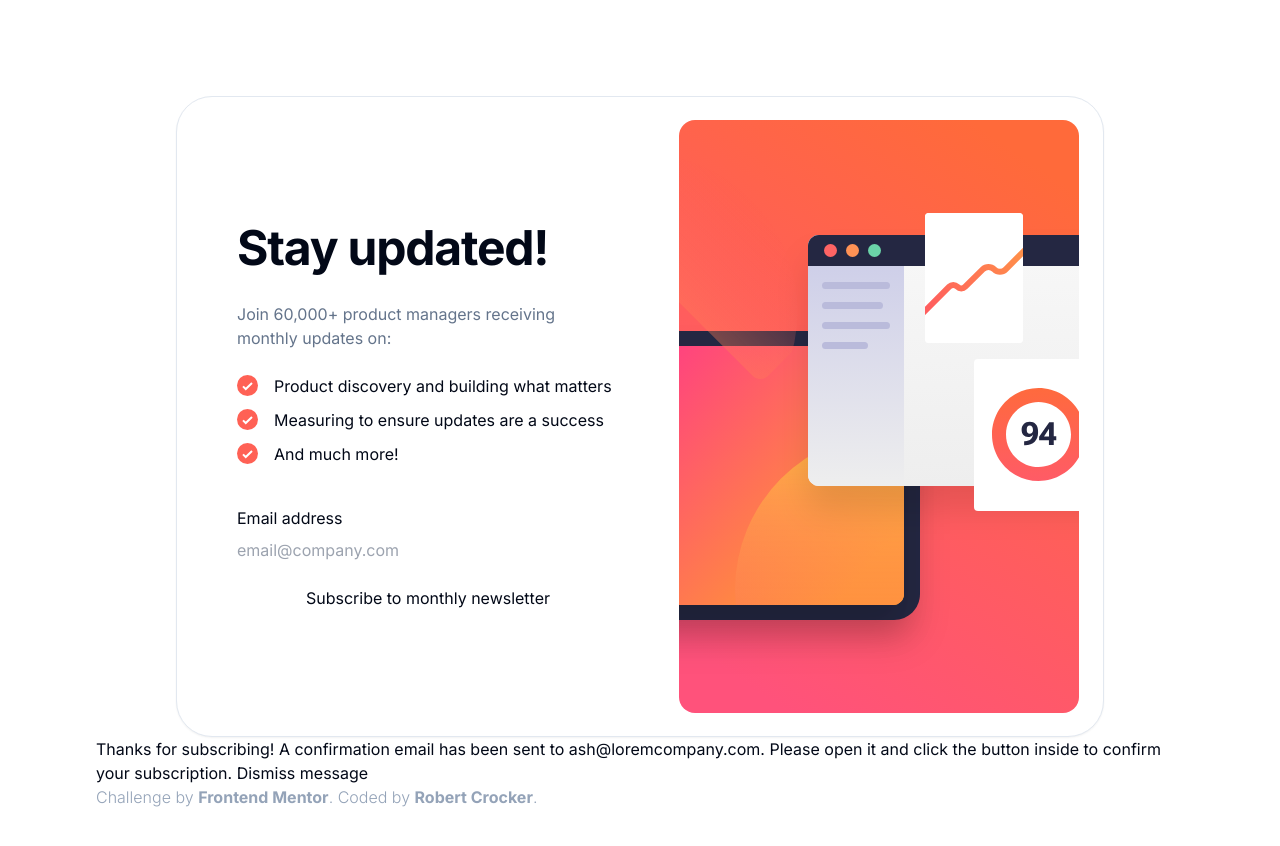
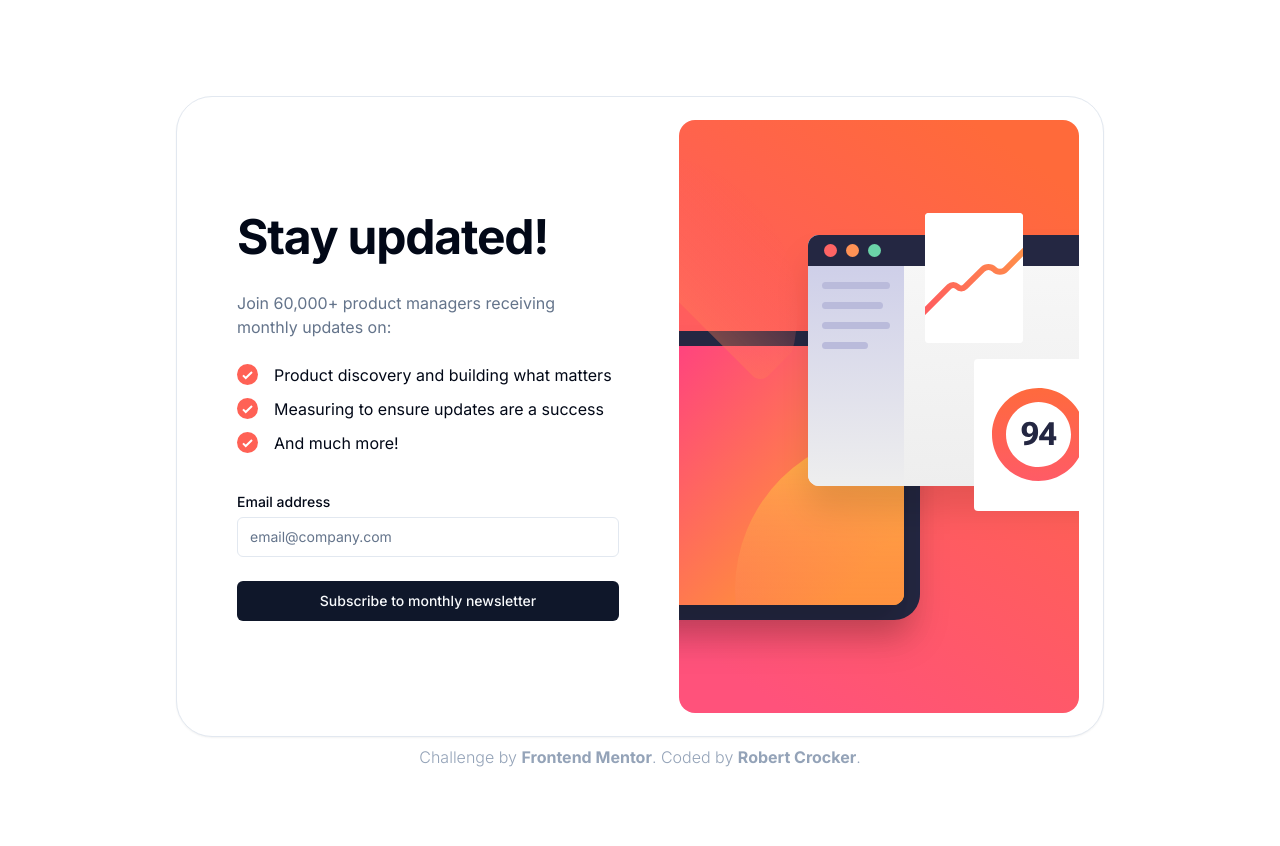
Before and after one commit to robcrock/newsletter-signup, a Next.js app: page / in a window 1280 px wide. Shown: the top 846 px of the page. Built offline with nearby package versions, Linux system fonts and the light colour scheme.

Commit message:
Added placeholder form components and state.

```diff
--- a/package.json
+++ b/package.json
@@ -9,6 +9,8 @@
     "lint": "next lint"
   },
   "dependencies": {
+    "@radix-ui/react-label": "^2.1.0",
+    "@radix-ui/react-slot": "^1.1.0",
     "class-variance-authority": "^0.7.0",
     "clsx": "^2.1.1",
     "lucide-react": "^0.396.0",
--- a/src/app/page.tsx
+++ b/src/app/page.tsx
@@ -1,3 +1,6 @@
+"use client";
+
+import { useState } from "react";
 import icon_list from "@/../public/images/icon-list.svg";
 import illustration_desktop from "@/../public/images/illustration-sign-up-desktop.svg";
 import Image from "next/image";
@@ -8,18 +11,30 @@
   CardHeader,
   CardTitle,
 } from "@/components/ui/card";
+import { Label } from "@/components/ui/label";
+import { Input } from "@/components/ui/input";
+import { Button } from "@/components/ui/button";
 
 import { Attribution } from "@/components/fem-attribution";
 
 export default function Home() {
+  const [isVisible, setIsVisible] = useState(true);
+
+  const handleSubmit = () => {
+    setIsVisible((prev) => !prev);
+  };
   return (
-    <main className="flex min-h-screen flex-col items-center justify-between p-24">
+    <main className="flex min-h-screen flex-col items-center justify-center gap-2 p-24">
       {/* card */}
       <Card className="flex h-[641px] w-[928px] items-center gap-6 rounded-[36px] p-6">
         {/* <!-- Sign-up form start --> */}
+        {isVisible && (
+          <>
             <section className="p-9">
               <CardHeader className="mb-6 flex flex-col gap-6 p-0">
-            <CardTitle className="text-5xl font-bold">Stay updated!</CardTitle>
+                <CardTitle className="text-5xl font-bold">
+                  Stay updated!
+                </CardTitle>
                 <CardDescription className="text-base">
                   Join 60,000+ product managers receiving monthly updates on:
                 </CardDescription>
@@ -39,18 +54,26 @@
                     And much more!
                   </li>
                 </ul>
-            <form className="flex flex-col gap-6" action="submit">
-              <div className="flex flex-col gap-2">
-                <label htmlFor="email">Email address</label>
-                <input type="text" placeholder="email@company.com" />
+                <form
+                  className="flex flex-col gap-6"
+                  action="submit"
+                  onSubmit={handleSubmit}
+                >
+                  <div className="grid w-full max-w-sm items-center gap-2">
+                    <Label htmlFor="email">Email address</Label>
+                    <Input type="email" placeholder="email@company.com" />
                   </div>
-              <button type="submit">Subscribe to monthly newsletter</button>
+
+                  <Button className="w-full" type="submit">
+                    Subscribe to monthly newsletter
+                  </Button>
                 </form>
               </CardContent>
             </section>
             <Image src={illustration_desktop} alt={"Sign-up Illustration"} />
-      </Card>
-
+          </>
+        )}
+        {!isVisible && (
           <section>
             {/* <!-- Sign-up form end --> */}
             {/* <!-- Success message start --> */}
@@ -58,6 +81,9 @@
             ash@loremcompany.com. Please open it and click the button inside to
             confirm your subscription. Dismiss message
           </section>
+        )}
+      </Card>
+
       <Attribution
         name={"Robert Crocker"}
         link={"https://www.frontendmentor.io/profile/robcrock"}
--- a/src/components/fem-attribution.tsx
+++ b/src/components/fem-attribution.tsx
@@ -7,7 +7,7 @@
 
 export const Attribution = ({ name, link }: TProps) => {
   return (
-    <div className="attribution decoration-none w-full font-light text-slate-400">
+    <div className="attribution decoration-none w-content font-light text-slate-400">
       <span>Challenge by </span>
       <Link className="text-white" href={"https://www.frontendmentor.io/"}>
         <span className="font-bold text-slate-400">Frontend Mentor</span>
--- /dev/null
+++ b/src/components/ui/button.tsx
@@ -0,0 +1,56 @@
+import * as React from "react"
+import { Slot } from "@radix-ui/react-slot"
+import { cva, type VariantProps } from "class-variance-authority"
+
+import { cn } from "@/lib/utils"
+
+const buttonVariants = cva(
+  "inline-flex items-center justify-center whitespace-nowrap rounded-md text-sm font-medium ring-offset-background transition-colors focus-visible:outline-none focus-visible:ring-2 focus-visible:ring-ring focus-visible:ring-offset-2 disabled:pointer-events-none disabled:opacity-50",
+  {
+    variants: {
+      variant: {
+        default: "bg-primary text-primary-foreground hover:bg-primary/90",
+        destructive:
+          "bg-destructive text-destructive-foreground hover:bg-destructive/90",
+        outline:
+          "border border-input bg-background hover:bg-accent hover:text-accent-foreground",
+        secondary:
+          "bg-secondary text-secondary-foreground hover:bg-secondary/80",
+        ghost: "hover:bg-accent hover:text-accent-foreground",
+        link: "text-primary underline-offset-4 hover:underline",
+      },
+      size: {
+        default: "h-10 px-4 py-2",
+        sm: "h-9 rounded-md px-3",
+        lg: "h-11 rounded-md px-8",
+        icon: "h-10 w-10",
+      },
+    },
+    defaultVariants: {
+      variant: "default",
+      size: "default",
+    },
+  }
+)
+
+export interface ButtonProps
+  extends React.ButtonHTMLAttributes<HTMLButtonElement>,
+    VariantProps<typeof buttonVariants> {
+  asChild?: boolean
+}
+
+const Button = React.forwardRef<HTMLButtonElement, ButtonProps>(
+  ({ className, variant, size, asChild = false, ...props }, ref) => {
+    const Comp = asChild ? Slot : "button"
+    return (
+      <Comp
+        className={cn(buttonVariants({ variant, size, className }))}
+        ref={ref}
+        {...props}
+      />
+    )
+  }
+)
+Button.displayName = "Button"
+
+export { Button, buttonVariants }
--- /dev/null
+++ b/src/components/ui/input.tsx
@@ -0,0 +1,25 @@
+import * as React from "react"
+
+import { cn } from "@/lib/utils"
+
+export interface InputProps
+  extends React.InputHTMLAttributes<HTMLInputElement> {}
+
+const Input = React.forwardRef<HTMLInputElement, InputProps>(
+  ({ className, type, ...props }, ref) => {
+    return (
+      <input
+        type={type}
+        className={cn(
+          "flex h-10 w-full rounded-md border border-input bg-background px-3 py-2 text-sm ring-offset-background file:border-0 file:bg-transparent file:text-sm file:font-medium placeholder:text-muted-foreground focus-visible:outline-none focus-visible:ring-2 focus-visible:ring-ring focus-visible:ring-offset-2 disabled:cursor-not-allowed disabled:opacity-50",
+          className
+        )}
+        ref={ref}
+        {...props}
+      />
+    )
+  }
+)
+Input.displayName = "Input"
+
+export { Input }
--- /dev/null
+++ b/src/components/ui/label.tsx
@@ -0,0 +1,26 @@
+"use client"
+
+import * as React from "react"
+import * as LabelPrimitive from "@radix-ui/react-label"
+import { cva, type VariantProps } from "class-variance-authority"
+
+import { cn } from "@/lib/utils"
+
+const labelVariants = cva(
+  "text-sm font-medium leading-none peer-disabled:cursor-not-allowed peer-disabled:opacity-70"
+)
+
+const Label = React.forwardRef<
+  React.ElementRef<typeof LabelPrimitive.Root>,
+  React.ComponentPropsWithoutRef<typeof LabelPrimitive.Root> &
+    VariantProps<typeof labelVariants>
+>(({ className, ...props }, ref) => (
+  <LabelPrimitive.Root
+    ref={ref}
+    className={cn(labelVariants(), className)}
+    {...props}
+  />
+))
+Label.displayName = LabelPrimitive.Root.displayName
+
+export { Label }
```
Also changed, not shown: 1 other file (tests, documents, lock files or other folders). Lines whose indentation alone changed are shown as unchanged.
